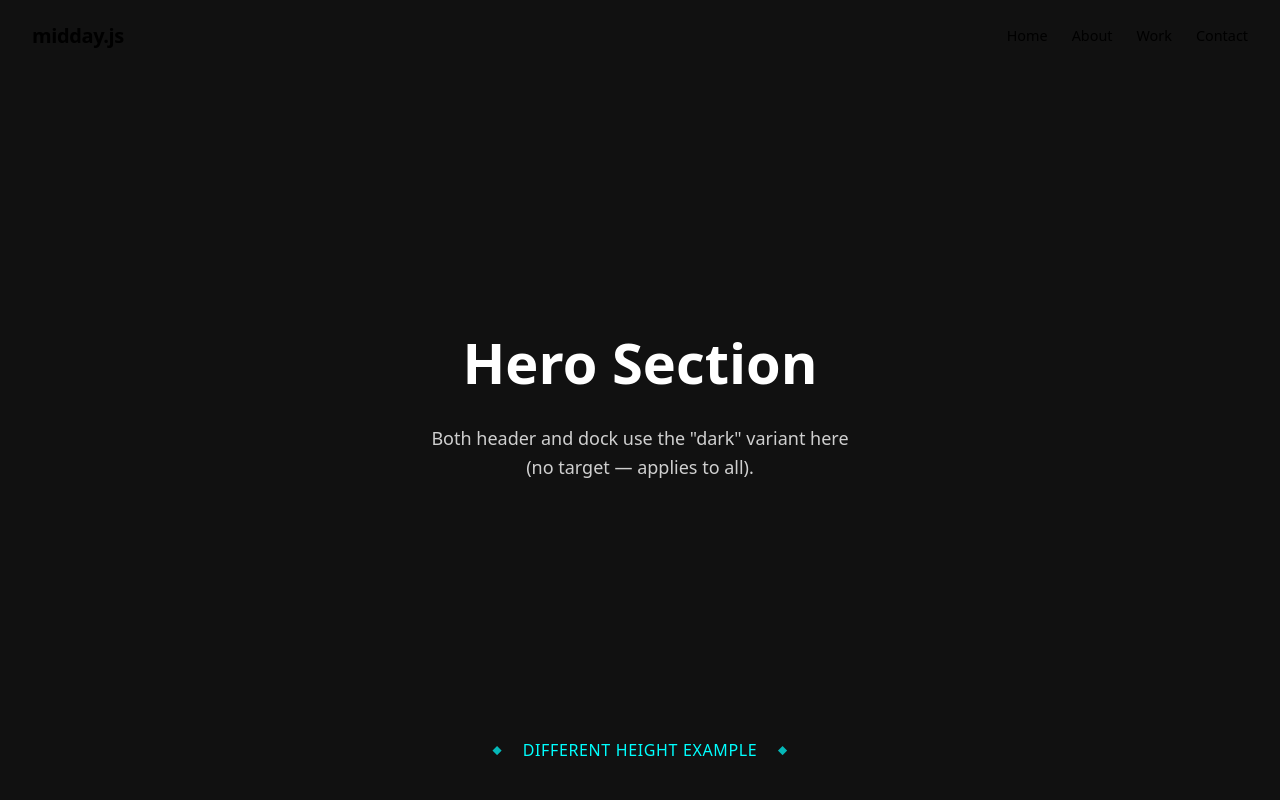
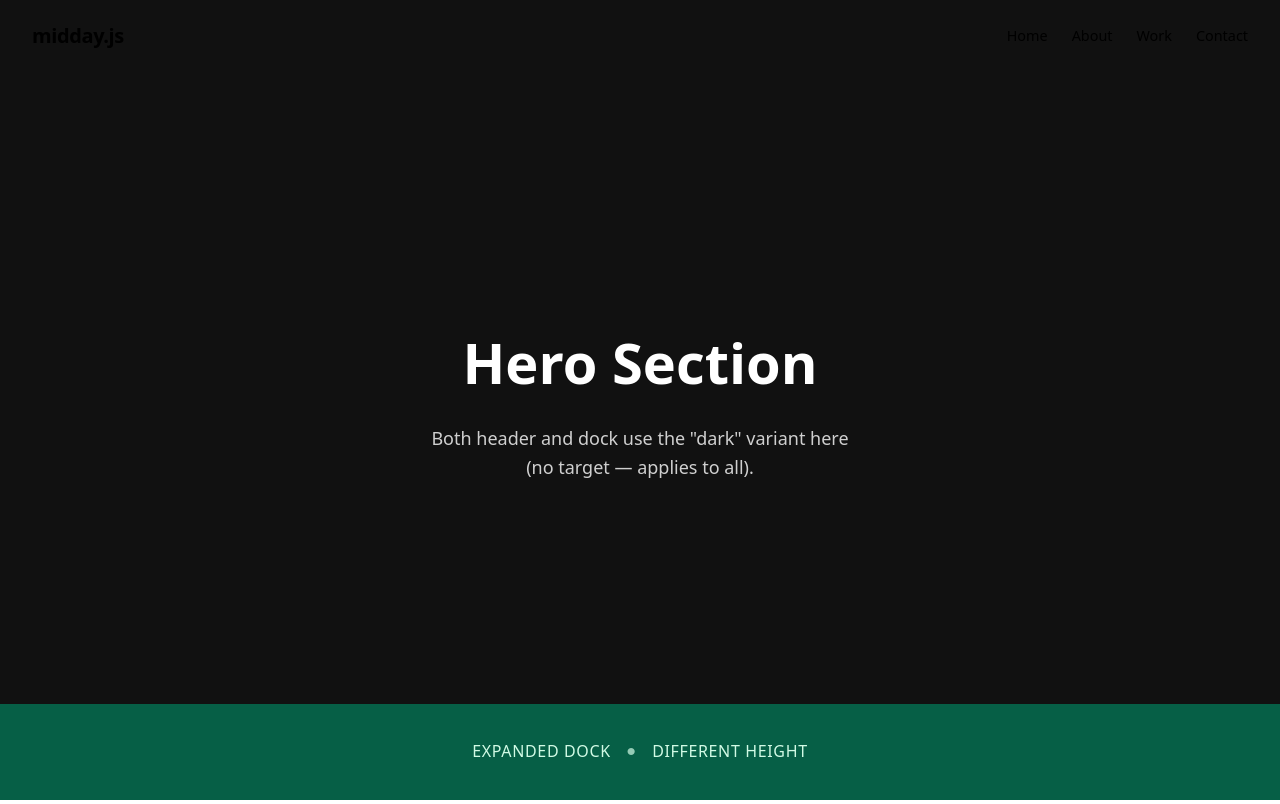
Before and after one commit to marcwiest/midday.js, a Solid app: page demo/index.html in a window 1280 px wide. Shown: the top 804 px of the page. Built offline with nearby package versions, Linux system fonts and the light colour scheme.

Commit message:
demo: move taller dock to dedicated expanded variant on last section
Reset inverted dock to normal height (matching accent pattern). Add
new "expanded" variant with taller dock to showcase different-height
feature. Add styling guide note about headless variant heights in
README.

```diff
--- a/demo/index.html
+++ b/demo/index.html
@@ -34,8 +34,13 @@
     </div>
     <div class="dock-variant" id="dock-inverted" aria-hidden="true" inert>
       <span class="dock-icon">&#9670;</span>
-      <span class="dock-label">Different Height Example</span>
+      <span class="dock-label">Inverted</span>
       <span class="dock-icon">&#9670;</span>
+    </div>
+    <div class="dock-variant" id="dock-expanded" aria-hidden="true" inert>
+      <span class="dock-label">Expanded Dock</span>
+      <span class="dock-icon">&#9679;</span>
+      <span class="dock-label">Different Height</span>
     </div>
   </nav>
 
@@ -74,9 +79,9 @@
     <p>Only the bottom dock changes to "dark" here. The top header stays default (target="bottom").</p>
   </section>
 
-  <section id="contact" class="light-section">
-    <h2>Contact Section</h2>
-    <p>Default variant. The footer of the demo page.</p>
+  <section id="contact" class="expanded-section" data-midday-section="expanded" data-midday-target="top bottom">
+    <h2>Expanded Section</h2>
+    <p>Both bars use "expanded" — the dock variant is taller than its container, with extra height revealed as the section scrolls past.</p>
   </section>
 
   <script type="module">
@@ -98,6 +103,7 @@
         dark: document.getElementById('dock-dark'),
         accent: document.getElementById('dock-accent'),
         inverted: document.getElementById('dock-inverted'),
+        expanded: document.getElementById('dock-expanded'),
       },
       name: 'bottom',
       onChange: (variants) => {
--- a/demo/style.css
+++ b/demo/style.css
@@ -99,10 +99,16 @@ header a:hover {
   background: #111;
   color: #0ff;
   pointer-events: none;
-  gap: 1.25rem;
+}
+
+#dock-expanded {
+  background: #065f46;
+  color: #d1fae5;
+  pointer-events: none;
+  gap: 1rem;
   font-size: 1rem;
   top: auto;
-  height: 99px;
+  height: 96px;
 }
 
 .dock-icon {
@@ -135,6 +141,11 @@ header a:hover {
 [data-midday-variant="inverted"] {
   background: #111;
   color: #0ff;
+}
+
+[data-midday-variant="expanded"] {
+  background: #065f46;
+  color: #d1fae5;
 }
 
 /* --- Sections --- */
@@ -184,3 +195,8 @@ section p {
   background: #f5f5f5;
   color: #333;
 }
+
+.expanded-section {
+  background: #064e3b;
+  color: #d1fae5;
+}
```
Also changed, not shown: README.md.
